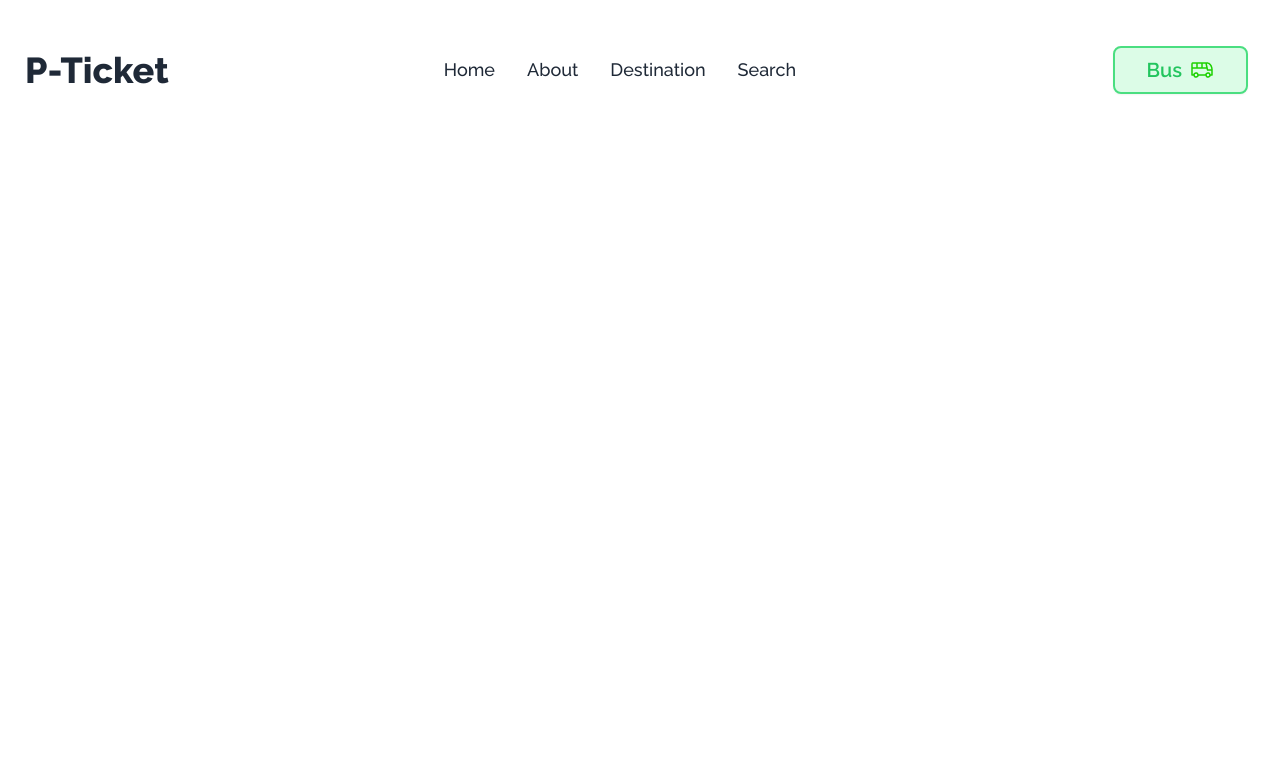
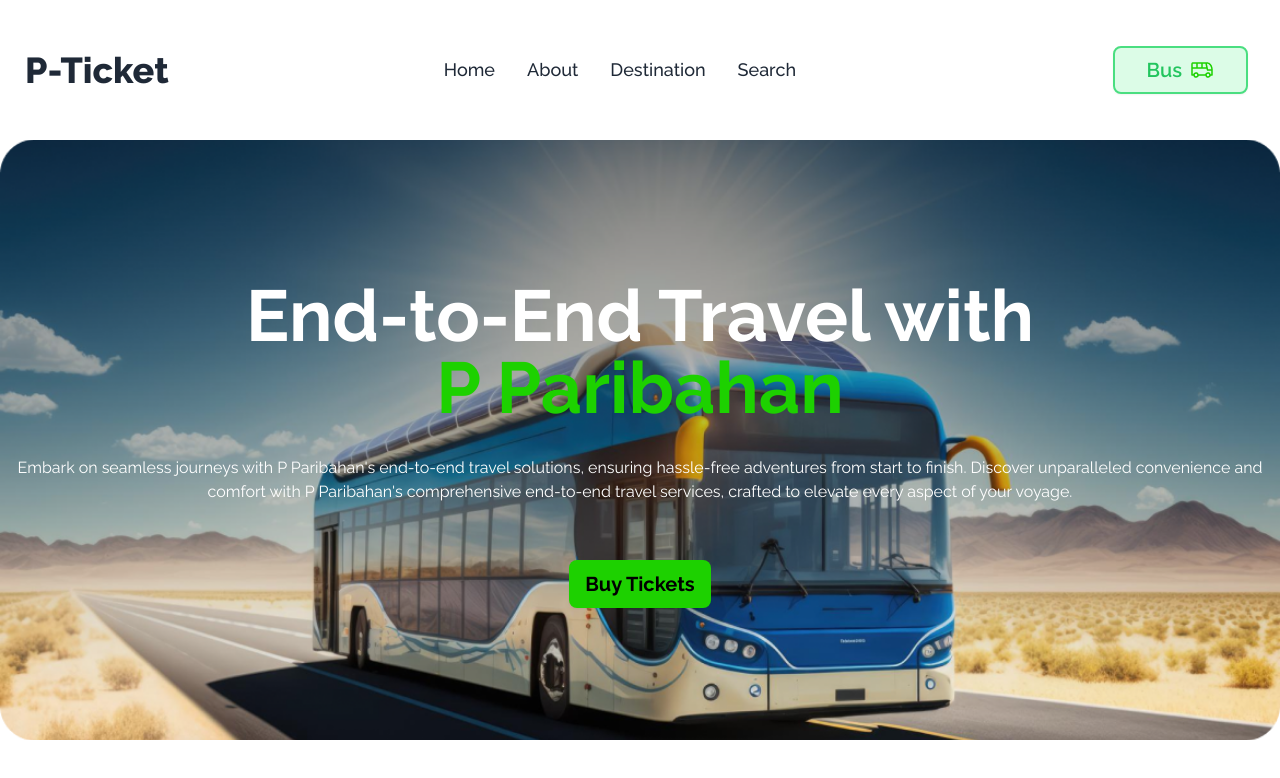
Before and after one commit to mainulbinalif/Assignment-Five, a plain HTML site: page index.html in a window 1280 px wide. Drawn offline with nearby package versions, Linux system fonts and the light colour scheme.

Commit message:
added a banner section inside the header

```diff
--- a/index.html
+++ b/index.html
@@ -82,7 +82,19 @@
                 </div>
             </nav>
         </nav>
+        <!-- Banner Section -->
+        <section  class="mx-2 lg:mx-0">
+            <div class="hero rounded-3xl min-h-[600px] bg-center" style="background-image: url(images/banner.png);">
+                    <div class="hero-content text-center text-white">
+                        <div>
+                            <h1 class=" text-3xl lg:text-7xl font-bold pt-2 pb-8 leading-tight">End-to-End Travel with <br> <span class="text-[#1DD100]">P Paribahan</span></h1>
 
+                            <p class="mb-14">Embark on seamless journeys with P Paribahan's end-to-end travel solutions, ensuring hassle-free adventures from start to finish. Discover unparalleled convenience and comfort with P Paribahan's comprehensive end-to-end travel services, crafted to elevate every aspect of your voyage.</p>
+                            <button class="btn btn-accent px-4 bg-[#1dd100] text-xl text-black border-none font-bold"><a href="#Buy-Tickets">Buy Tickets</a></button>
+                        </div>
+                    </div>
+            </div>
+        </section>
     </header>
 </body>
 </html>
```
